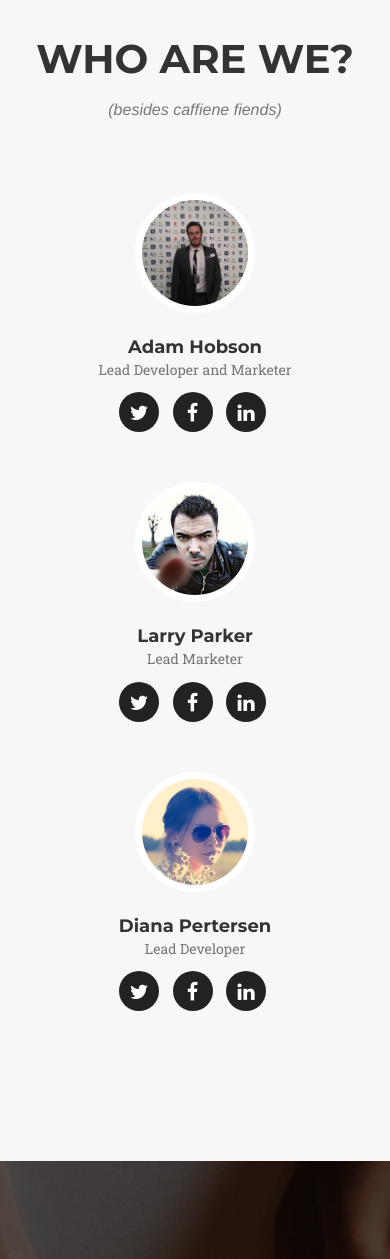
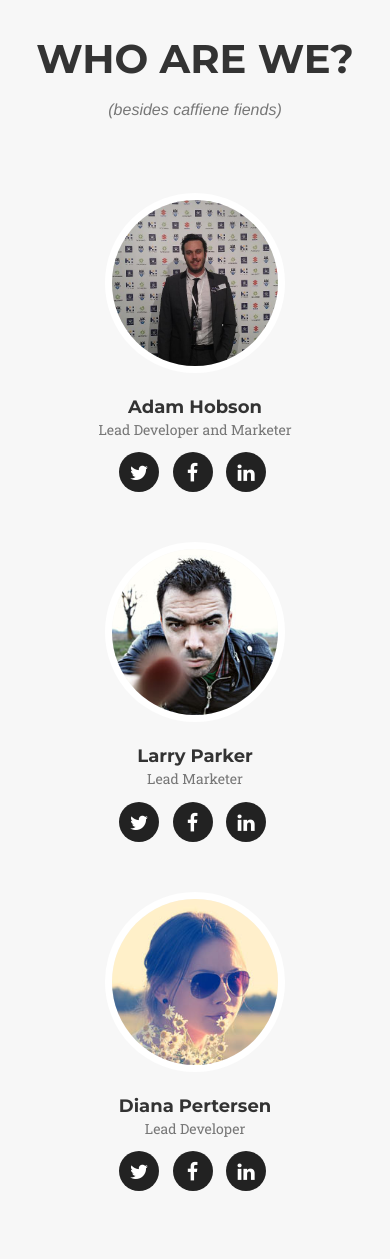
Before and after one commit to HuntsmanLabs/mcc, a Django app: page / in a window 390 px wide. Shown: the part 1835-3094 px from the top of the page. Run offline with Django 3.2, Linux system fonts and the light colour scheme; some libraries are stand-ins or nearby versions; some web fonts are replaced.

Commit message:
Added team image screen size media query.

```diff
--- a/static/css/agency.css
+++ b/static/css/agency.css
@@ -644,8 +644,8 @@ section h3.section-subheading {
 @media only screen and (max-width: 480px), only screen and (max-device-width: 480px) {
 
     .team-member img {
-        height: 120px;
-        width: 120px;
+        height: 180px;
+        width: 180px;
 
     }
 
```
